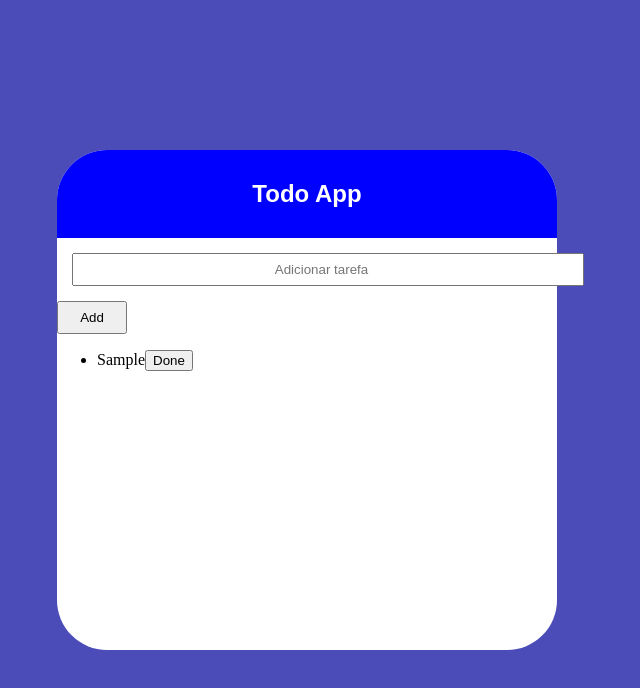
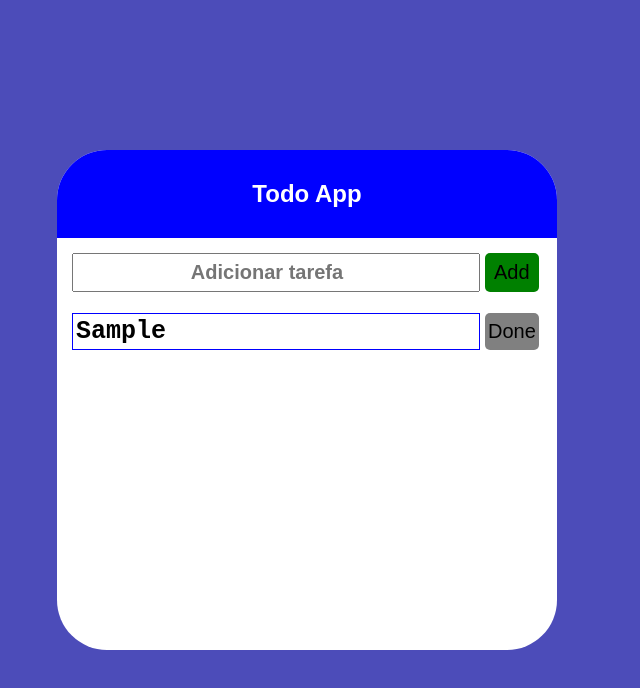
Before and after one commit to moisesmelllo/to-do-list-react, a React (Vite) app in the folder todo-list/: page / in a window 1280 px wide. Both pictures are taken after typing "Sample" into the empty fields and a click on the button "Add". Shown: the top 688 px of the page, without its empty margins (333-973 px from the left). Built offline with nearby package versions, Linux system fonts and the light colour scheme.

Commit message:
feat: body-css

```diff
--- a/todo-list/src/App.css
+++ b/todo-list/src/App.css
@@ -14,5 +14,5 @@ section {
   border-radius: 50px;
   background-color: white;
   width: 500px;
-  height: 500px
+  min-height: 500px
 }
--- a/todo-list/src/body/Body.css
+++ b/todo-list/src/body/Body.css
@@ -0,0 +1,43 @@
+.empty-body {
+  text-align: center;
+  margin-top: 120px;
+  font-family: Arial, Helvetica, sans-serif;
+  font-weight: bolder;
+  font-size: 50px;
+   color: gray;
+}
+
+.body-task {
+  font-family: "Fira Code", monospace;
+  font-weight: bolder;
+  font-size: 25px;
+  border: blue 1px solid;
+  display: flex;
+  width: 400px;
+  padding: 3px 3px;
+}
+
+.body-task-content {
+  display: flex; /* Altere para flex para que os elementos internos ocupem a largura */
+  align-items: center; /* Centralize verticalmente o conteúdo */
+}
+
+.body-button-done {
+  margin: 5px;
+  background-color: gray;
+  font-size: 20px;
+  padding: 7px 3px;
+  border: none;
+  border-radius: 5px;
+  cursor: pointer;
+}
+
+.body-button-done:hover {
+  background-color: rgb(180, 2, 2);
+}
+
+ul  {
+  list-style: none;
+  margin-left: 15px;
+  padding: 0;
+}
--- a/todo-list/src/body/Body.jsx
+++ b/todo-list/src/body/Body.jsx
@@ -1,5 +1,6 @@
 import { useState } from "react"
 import SearchBar from "../searchbar/SearchBar"
+import './Body.css'
 
 
 const Body = () => {
@@ -18,14 +19,21 @@ const Body = () => {
     <>
       <SearchBar onAddTask={addTask} />
       {tasks.length < 1 ? (
-        <p>Add some tasks</p>
+        <p className="empty-body">Add some tasks</p>
       ) : (
         <ul>
           {tasks.map((task) => (
             <div key={task.id}>
               <li>
-                {task.name}
-                <button onClick={() => handleTaskDone(task.id)}>Done</button>
+                <div className="body-task-content">
+                  <span className="body-task">{task.name}</span>
+                  <button
+                    className="body-button-done"
+                    onClick={() => handleTaskDone(task.id)}
+                  >
+                    Done
+                  </button>
+                </div>
               </li>
             </div>
           ))}
--- a/todo-list/src/searchbar/SearchBar.jsx
+++ b/todo-list/src/searchbar/SearchBar.jsx
@@ -5,6 +5,7 @@ const SearchBar = ({onAddTask}) => {
   const [inputValue, setInputValue] = useState('')
 
   const handleInputChange = (event) => {
+
     setInputValue(event.target.value)
     console.log(inputValue)
   }
@@ -16,15 +17,26 @@ const SearchBar = ({onAddTask}) => {
     }
   }
 
+  const handleKeyPress = (event) => {
+    if (event.key === 'Enter') {
+      handleButtonClick();
+    }
+  }
+
   return (
-    <div className='searchbar'>
+    <div className="searchbar">
       <input
-      className="input-searchbar"
-      type="search"
-      placeholder="Adicionar tarefa"
-      value={inputValue}
-      onChange={handleInputChange}/>
-      <button className="btn add-btn" onClick={handleButtonClick}>Add</button>
+        className="input-searchbar"
+        type="search"
+        placeholder="Adicionar tarefa"
+        value={inputValue}
+        maxLength={25}
+        onKeyPress={handleKeyPress}
+        onChange={handleInputChange}
+      />
+      <button className="btn add-btn" onClick={handleButtonClick}>
+        Add
+      </button>
     </div>
   )
 }
--- a/todo-list/src/searchbar/searchbar.css
+++ b/todo-list/src/searchbar/searchbar.css
@@ -4,14 +4,25 @@
 
 
 .input-searchbar {
-  margin: 15px;
+  margin-left: 15px;
+  margin-right: 5px;
   text-align: center;
-  width: 40vw;
-  padding: 7px 0;
+  width: 408px;
+  padding: 6px 0;
   margin-top:  15px;
+  font-weight: bolder;
+  font-size: 20px;
 }
 
 .add-btn {
-  width: 70px;
-  padding: 7px 0;
+  background-color: green;
+  font-size: 20px;
+  padding: 8px 9px;
+  border: none;
+  border-radius: 5px;
+  cursor: pointer;
 }
+
+.add-btn:hover {
+  background-color: rgb(1, 95, 1);
+}
```
